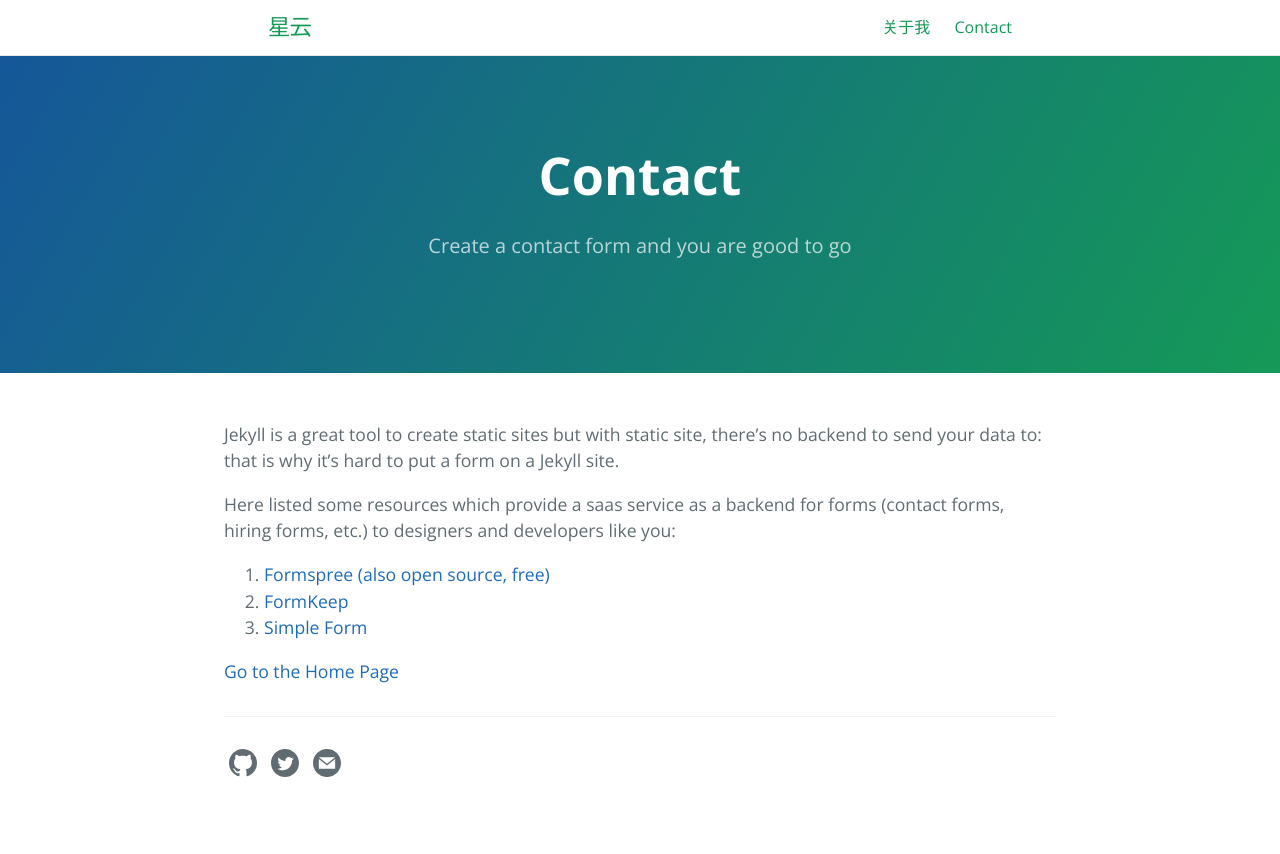
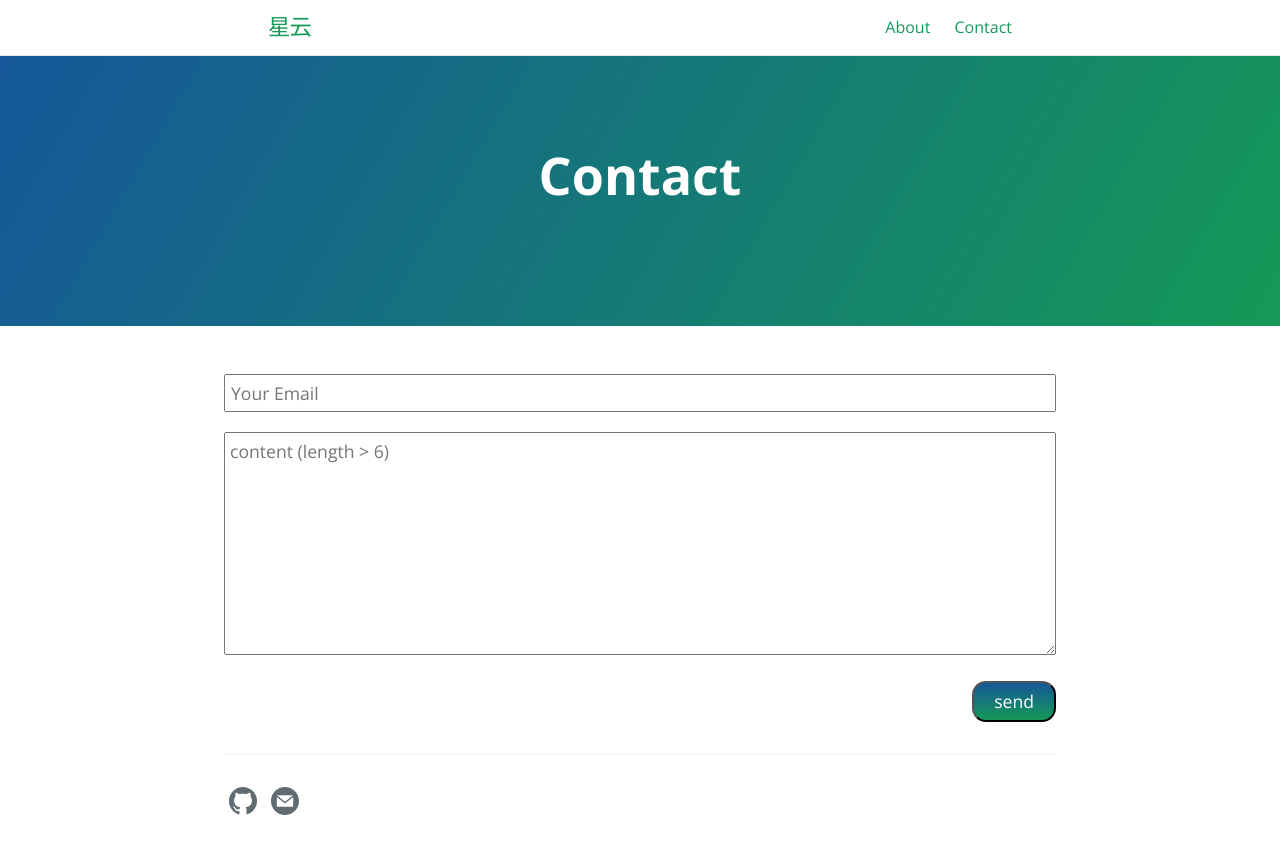
Before and after one commit to codenamenebula/codenamenebula.github.io, a Jekyll site: the page built from contact.md, in a window 1280 px wide. Shown: the top 854 px of the page. Built offline with Jekyll 4.4.1, drawn with Linux system fonts in a browser that asks for light colours.

Commit message:
添加concat功能,

```diff
--- a/_layouts/default.html
+++ b/_layouts/default.html
@@ -86,13 +86,6 @@
           </a>
         </span>
 
-        <!-- Twitter icon -->
-        <span class="my-span-icon">
-          <a href="https://twitter.com/{{ site.twitter.username }}" aria-label="{{ site.github.owner_name }}'s Twitter" title="{{ site.github.owner_name }}'s Twitter">
-            <svg class="my-svg-icon" xmlns="http://www.w3.org/2000/svg" width="24" height="24" viewBox="0 0 24 24"><path d="M12 0c-6.627 0-12 5.373-12 12s5.373 12 12 12 12-5.373 12-12-5.373-12-12-12zm6.066 9.645c.183 4.04-2.83 8.544-8.164 8.544-1.622 0-3.131-.476-4.402-1.291 1.524.18 3.045-.244 4.252-1.189-1.256-.023-2.317-.854-2.684-1.995.451.086.895.061 1.298-.049-1.381-.278-2.335-1.522-2.304-2.853.388.215.83.344 1.301.359-1.279-.855-1.641-2.544-.889-3.835 1.416 1.738 3.533 2.881 5.92 3.001-.419-1.796.944-3.527 2.799-3.527.825 0 1.572.349 2.096.907.654-.128 1.27-.368 1.824-.697-.215.671-.67 1.233-1.263 1.589.581-.07 1.135-.224 1.649-.453-.384.578-.87 1.084-1.433 1.489z"/></svg>
-          </a>
-        </span>
-
         <!-- RSS icon -->
         {% if site.gems contains "jekyll-feed" %}
           <span class="my-span-icon">
@@ -102,7 +95,7 @@
           </span>
         {% endif %}
         <!-- Contact icon -->
-        {% assign about_page = site.pages | where: "path", "about.md" | first %}
+        {% assign about_page = site.pages | where: "path", "contact.md" | first %}
         {% if about_page.title %}
           <span class="my-span-icon">
             <a href="{{ about_page.url | relative_url }}" aria-label="Contact" title="Contact {{ site.github.owner_name }}">
--- a/about.md
+++ b/about.md
@@ -1,6 +1,6 @@
 ---
 layout: page
-title: 关于我
+title: About
 tagline: 一个来自深渊的魔鬼
 permalink: /about.html
 ---
--- a/assets/css/style.scss
+++ b/assets/css/style.scss
@@ -2,3 +2,27 @@
 ---
 
 @import 'jekyll-theme-cayman-blog';
+
+input,button, textarea{
+    outline: none;
+    padding: 5px;
+}
+
+button{
+    color: white;
+    padding: 5px 20px;
+    border-radius: 14px;
+    background-image:  linear-gradient(180deg, #155799, #159957);
+}
+
+form {
+    .list-cell{
+        margin-bottom: 20px;
+        input,textarea{
+            width: 100%;
+        }
+    }
+    .btn-row{
+        text-align: right;
+    }
+}
--- a/contact.md
+++ b/contact.md
@@ -1,14 +1,33 @@
 ---
 layout: page
 title: Contact
-tagline: Create a contact form and you are good to go
 ---
 
-Jekyll is a great tool to create static sites but with static site, there's no backend to send your data to: that is why it's hard to put a form on a Jekyll site.
-
-Here listed some resources which provide  a saas service as a backend for forms (contact forms, hiring forms, etc.) to designers and developers like you:
-1. [Formspree (also open source, free)](https://formspree.io/)
-2. [FormKeep](https://formkeep.com/guides/contact-form-jekyll)
-3. [Simple Form](https://getsimpleform.com/)
-
-[Go to the Home Page]({{ site.url }}{{ site.baseurl }})
+<form id="form" action="https://getsimpleform.com/messages?form_api_token=cb6647cf30878ba7ded34b2340bf2963" method="post">
+  <div class="list-cell">
+    <input type='text' autocomplete="off" id='email' name='email' placeholder='Your Email' onkeydown="if(event.keyCode==13)return false;" />
+  </div>
+  <div class="list-cell">
+    <textarea name="message" id="message" rows='8' placeholder='content (length > 6)'></textarea>
+  </div>
+  <div class="btn-row list-cell">
+    <button id="submitBtn" type="button">send</button>
+  </div>
+</form>
+<script>
+    window.onload=function(){
+        var Email =document.getElementById("email");
+        var Message =document.getElementById("message");
+        var Form =document.getElementById("form");
+        var emailText =Email.value.trim();
+        var messageText =Message.value.trim();
+        var Reg =/^[a-zA-Z0-9_.-]+@[a-zA-Z0-9-]+(\.[a-zA-Z0-9-]+)*\.[a-zA-Z0-9]{2,6}$/;
+        document.getElementById("submitBtn").onclick=function(){
+            if(Reg.test(emailText) && messageText.length > 6){
+                document.getElementById("form").submit();
+            }else{
+                alert("请您老把信息填完整,填正确😊");
+            }
+        }
+    }
+</script>
```
